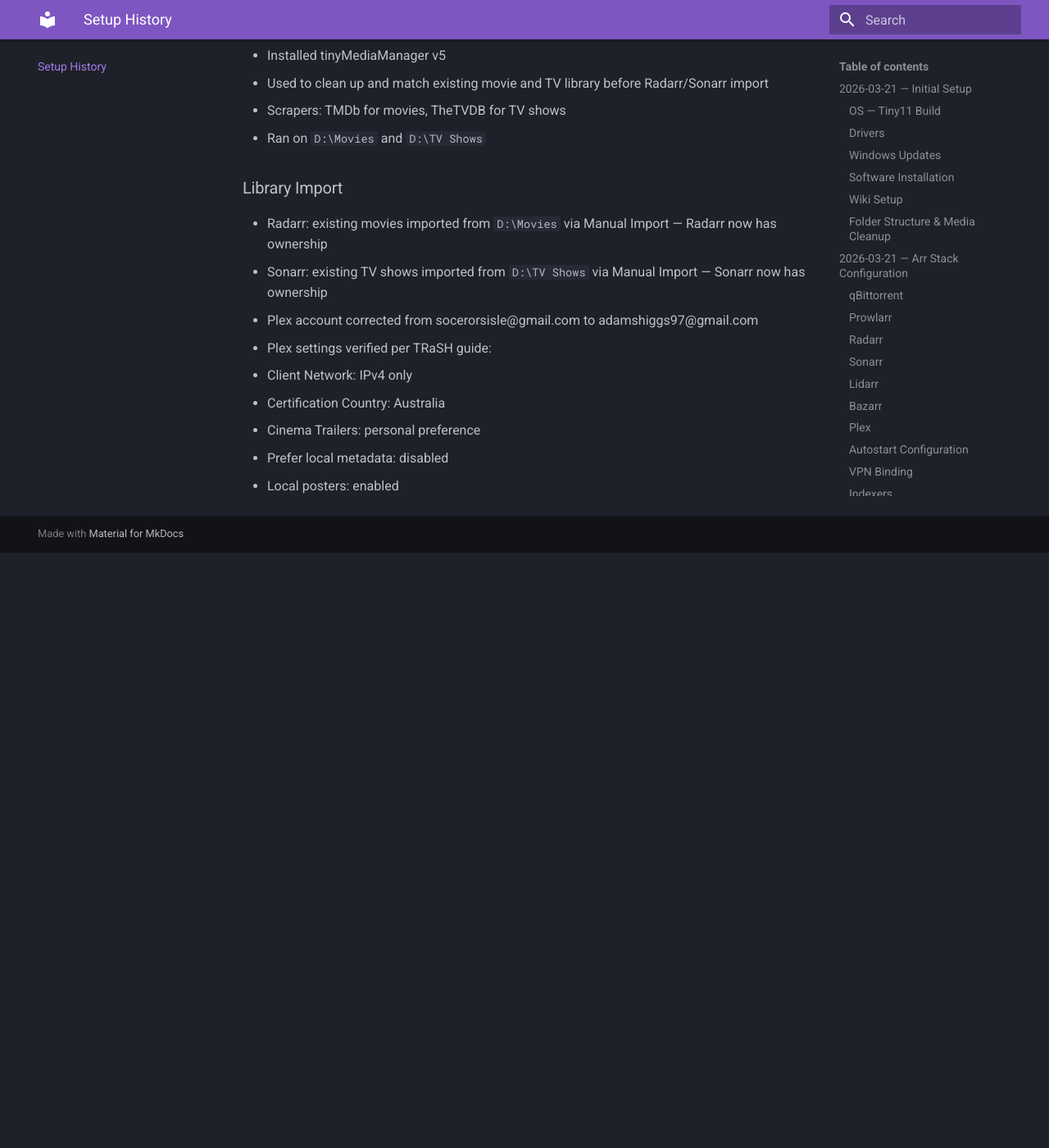
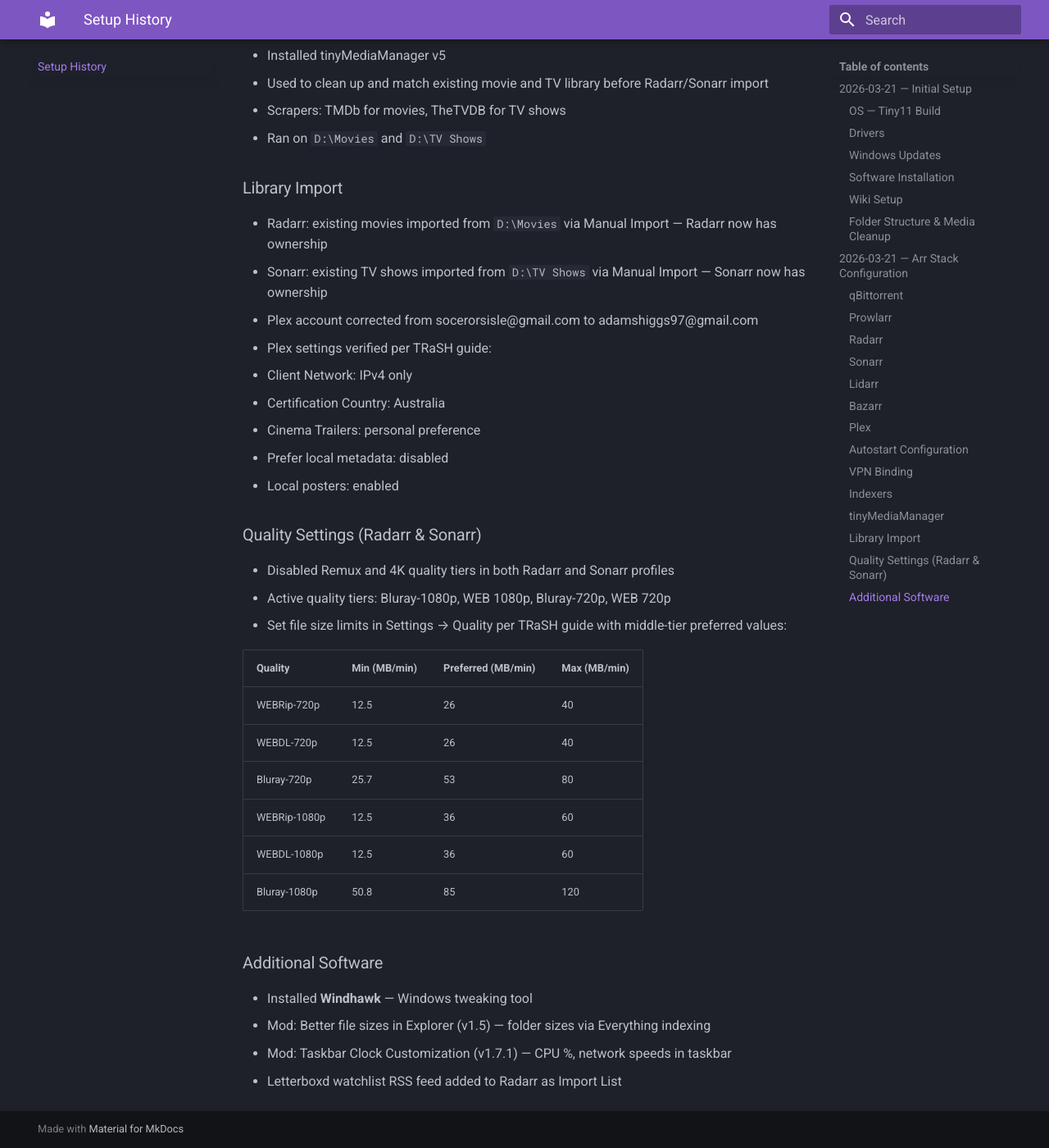
Before and after one commit to macrostheblack/cubi5-wiki, an MkDocs documentation site: the page built from docs/history.md, in a window 1280 px wide and 1400 px high, scrolled down 6169 px. Shown: the whole window at 82% size. Built offline with MkDocs 1.6.1 and Material for MkDocs 9.7.7, drawn with Linux system fonts in a browser that asks for light colours; before the commit the page ends 6843 px from its top, so only the background shows below that.

```diff
--- a/docs/history.md
+++ b/docs/history.md
@@ -199,3 +199,25 @@ Rebooted after Chipset and ME drivers. Final reboot after all drivers complete.
   - Cinema Trailers: personal preference
   - Prefer local metadata: disabled
   - Local posters: enabled
+
+### Quality Settings (Radarr & Sonarr)
+
+- Disabled Remux and 4K quality tiers in both Radarr and Sonarr profiles
+- Active quality tiers: Bluray-1080p, WEB 1080p, Bluray-720p, WEB 720p
+- Set file size limits in Settings → Quality per TRaSH guide with middle-tier preferred values:
+
+| Quality | Min (MB/min) | Preferred (MB/min) | Max (MB/min) |
+|---------|-------------|-------------------|-------------|
+| WEBRip-720p | 12.5 | 26 | 40 |
+| WEBDL-720p | 12.5 | 26 | 40 |
+| Bluray-720p | 25.7 | 53 | 80 |
+| WEBRip-1080p | 12.5 | 36 | 60 |
+| WEBDL-1080p | 12.5 | 36 | 60 |
+| Bluray-1080p | 50.8 | 85 | 120 |
+
+### Additional Software
+
+- Installed **Windhawk** — Windows tweaking tool
+  - Mod: Better file sizes in Explorer (v1.5) — folder sizes via Everything indexing
+  - Mod: Taskbar Clock Customization (v1.7.1) — CPU %, network speeds in taskbar
+- Letterboxd watchlist RSS feed added to Radarr as Import List
```
Also changed, not shown: docs/software/productivity.md (+10 -1 lines).
